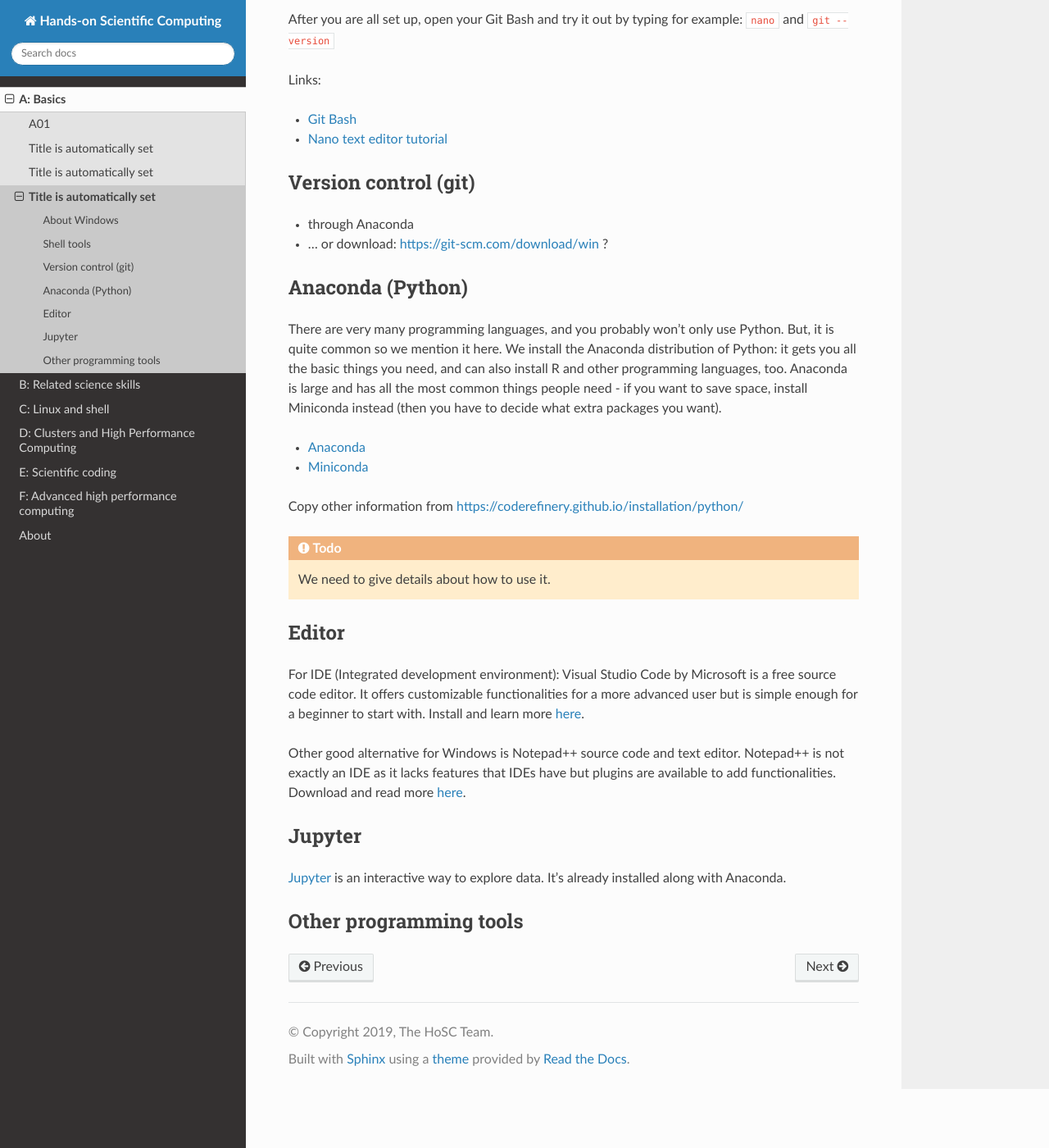
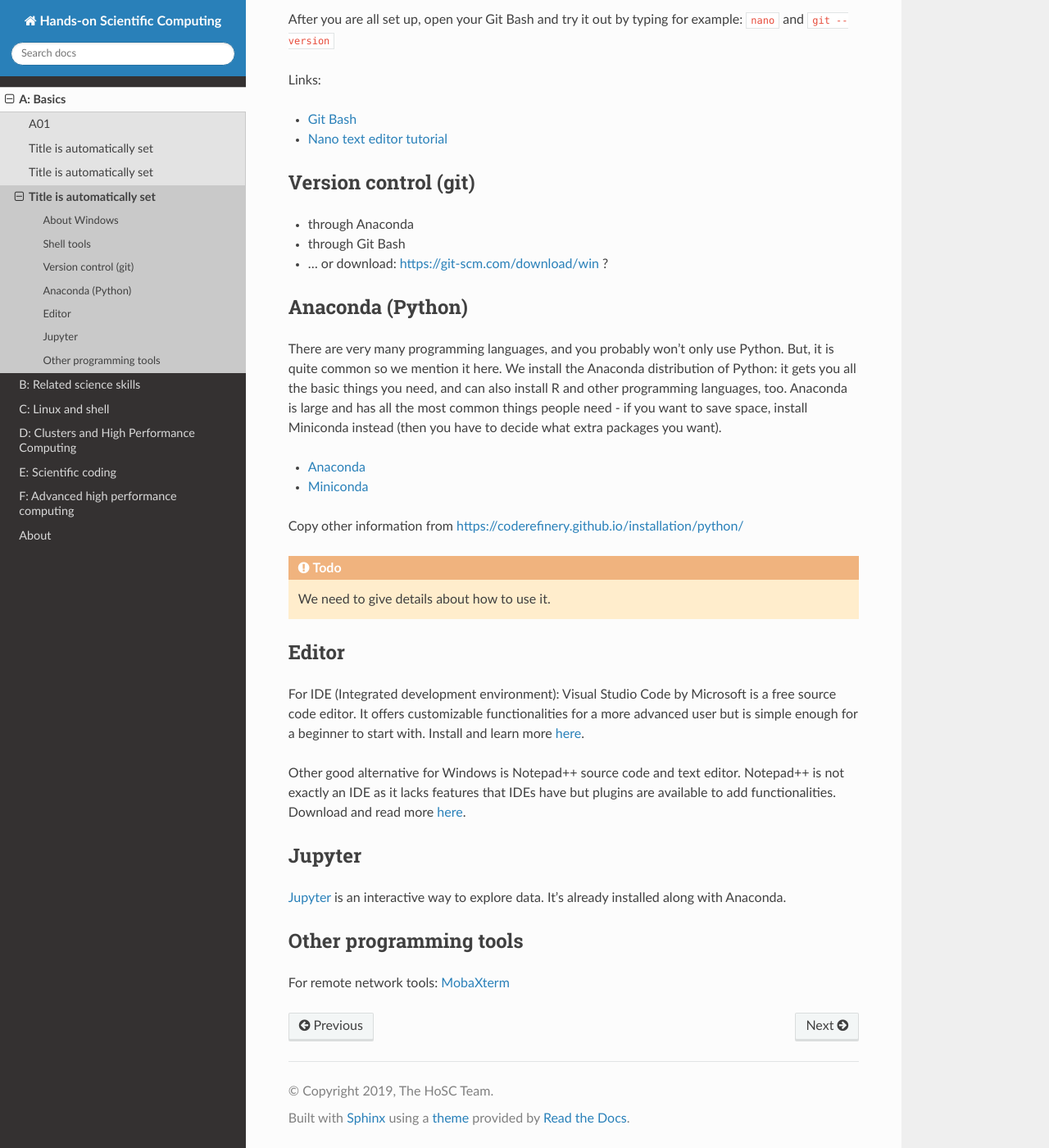
Before and after one commit to coderefinery/handsonscicomp, a Sphinx documentation site: the page built from source/A/A12.rst, in a window 1280 px wide and 1400 px high, scrolled down 792 px. Shown: the whole window at 82% size. Built offline with Sphinx 7.4.7 and the Read the Docs theme 2.0.0, drawn with Linux system fonts in a browser that asks for light colours.

Commit message:
added remote network tool and sw carpentry set up reading material

```diff
--- a/source/A/A12.rst
+++ b/source/A/A12.rst
@@ -43,6 +43,7 @@ Version control (git)
 ---------------------
 
 * through Anaconda
+* through Git Bash
 * ... or download: https://git-scm.com/download/win ?
 
 
@@ -92,3 +93,5 @@ data.  It's already installed along with Anaconda.
 
 Other programming tools
 -----------------------
+
+For remote network tools: `MobaXterm <https://mobaxterm.mobatek.net>`_
```
Also changed, not shown: 1 other file.
